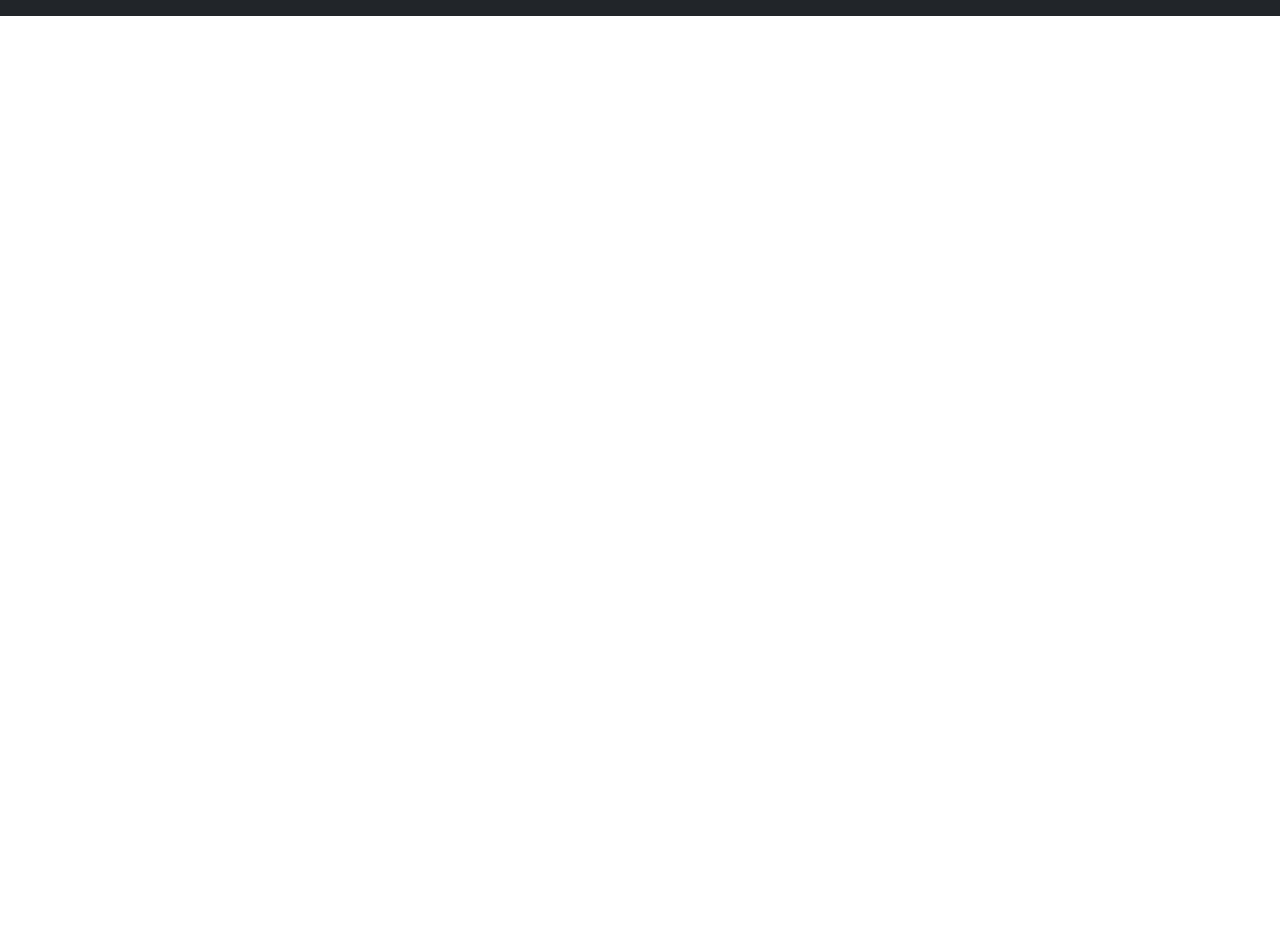
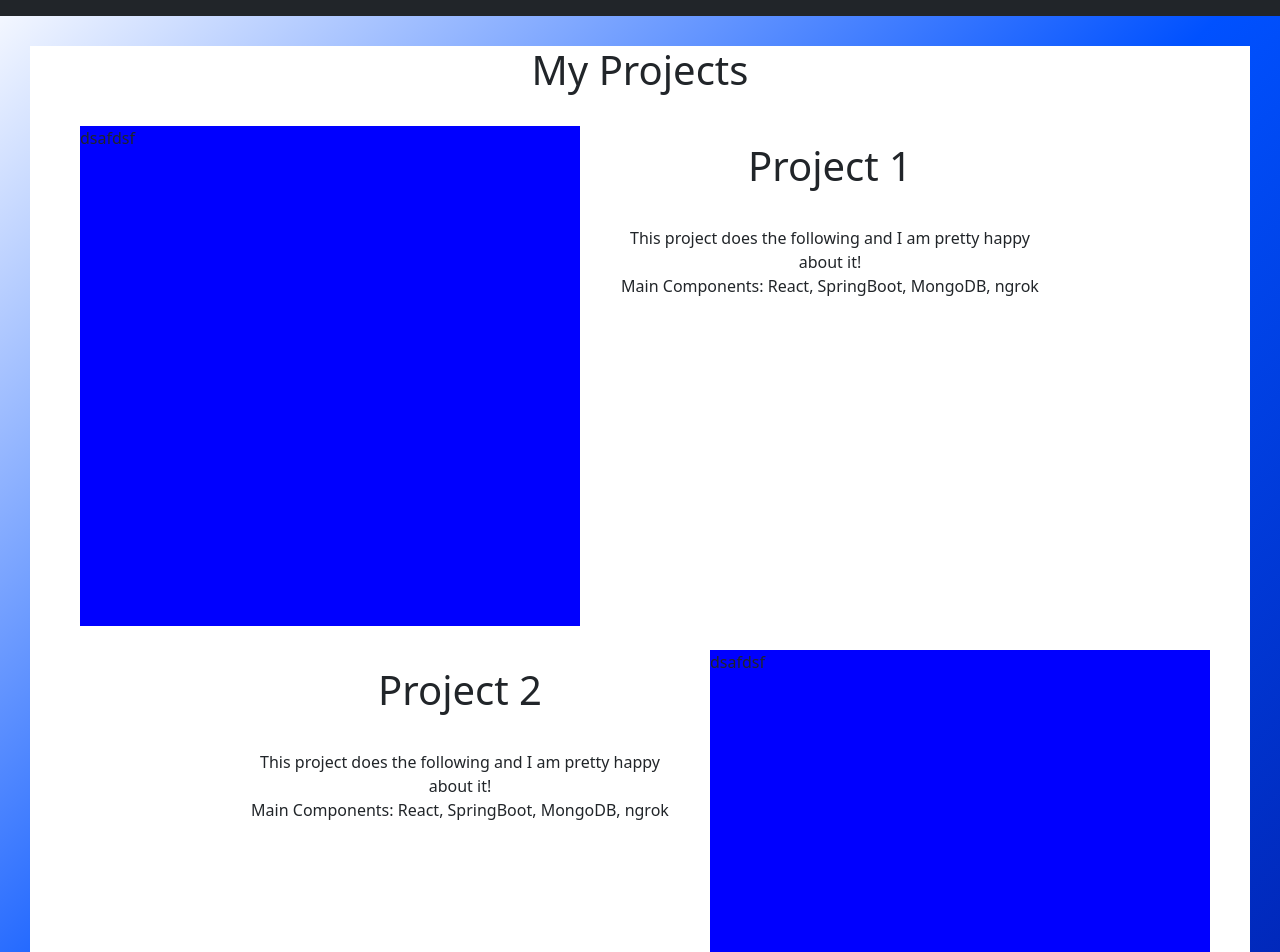
Before and after one commit to HaydenK2/HaydenK2.github.io, a React (Create React App) app: page /projects in a window 1280 px wide. Shown: the part 40-992 px from the top of the page. Before the commit the page ends 800 px from the top, so only its background shows below. Built offline with nearby package versions, Linux system fonts and the light colour scheme.

Commit message:
start on project section

```diff
--- a/src/App.css
+++ b/src/App.css
@@ -1,6 +1,8 @@
-/* .App {
-  text-align: center;
-} */
+.App {
+  background-image: linear-gradient(to bottom right, rgba(0,0,0,0), rgb(0, 81, 255), rgb(1, 32, 173));
+}
+
+
 
 /* .App-logo {
   height: 40vmin;
--- a/src/App.js
+++ b/src/App.js
@@ -4,6 +4,7 @@ import {Routes, Route} from 'react-router-dom';
 import Layout from "./Layout";
 import Home from "./components/home/Home";
 import Header from "./components/header/Header";
+import Projects from "./components/projects/Projects";
 function App() {
   return (
     <div className="App">
@@ -11,7 +12,7 @@ function App() {
         <Routes>
           <Route path="/" element={<Layout/>}>
             <Route path="/" element={<Home/>} > </Route>
-
+            <Route path="/projects" element={<Projects/>}></Route>
           </Route>
         </Routes>
     </div>
--- a/src/components/home/Home.css
+++ b/src/components/home/Home.css
@@ -1,15 +1,13 @@
 .welcome-container {
-    background-color: rgb(0, 98, 255);
+    background-image: linear-gradient(to bottom right, rgba(0,0,0,0), rgb(0, 133, 250));
 
     /* display:inline-block; */
     display: flex;
     height: 700px;
     width: 100%;
-
 }
 
 .title-container {
-    background-color: rgb(84, 255, 241);
     width: 55%;
     margin: auto;
 }
@@ -20,31 +18,74 @@
 
 .title-text {
     font-size: 60px;
+    position: relative;
+    animation-name: top-title-appear;
+    animation-duration: 1s;
+}
+
+@keyframes top-title-appear {
+    0% {bottom: 50px; opacity: 0%}
+    100% {bottom: 0px; opacity: 100%}
+}
+
+
+
+.name-container {
+    position: relative;
+    animation-name: name-appear;
+    animation-duration: 1s;
+}
+
+@keyframes name-appear {
+    0% {right: 75px; opacity: 0%}
+    100% {right: 0px; opacity: 100%}
+}
+
+.im-text {
+    font-size: 60px;
 }
 
 .name-text {
     font-size: 60px;
     font-weight: bold;
+    background-image: linear-gradient(to bottom, rgb(255, 255, 255), rgb(255, 255, 255));
+    color: transparent;
+    background-clip: text;
 }
 
 .welcome-text {
     font-size: 35px;
-    background-image: linear-gradient(to bottom, rgba(0,0,0,0), rgb(0, 123, 255));
+    background-image: linear-gradient(to bottom, rgb(255, 255, 255), rgb(255, 255, 255));
     color: transparent;
     background-clip: text;
+    position: relative;
+    animation-name: welcome-appear;
+    animation-duration: 1s;
+}
+
+
+@keyframes welcome-appear {
+    0% {top: 75px; opacity: 0%}
+    100% {top: 0px; opacity: 100%}
 }
 
 .profile-pic-container {
     /* display:flex; */
     align-content: center;
-    background-color: rgb(219, 14, 255);
+    /* background-color: rgb(219, 14, 255); */
     width: 45%;
-
-
 }
 
 .profile-pic {
     width: 70%;
     height: 65%;
     margin-left: 10px;
+    position: relative;
+    animation-name: picture-appear;
+    animation-duration: 1.25s;
 }
+
+@keyframes picture-appear {
+    0% {left: 200px; opacity: 0%}
+    100% {left: 0px; opacity: 100%}
+}
--- a/src/components/home/Home.js
+++ b/src/components/home/Home.js
@@ -9,8 +9,10 @@ const Home = () => {
             <div className = "title-container">
               <div className ="title-text-container">
                 <div className="title-text"> Hello! 안녕하세요!</div>
-                <span className="title-text"> I'm </span>
-                <span className="name-text"> Hayden Kim </span>
+                <div className="name-container">
+                  <span className="im-text"> I'm </span>
+                  <span className="name-text"> Hayden Kim </span>
+                </div>
                 <div className="welcome-text"> Welcome to my Website! </div>
 
               </div>
--- /dev/null
+++ b/src/components/projects/Projects.css
@@ -0,0 +1,91 @@
+.project-container {
+    display: flex;
+    flex-direction: column;
+    align-items: flex-start;
+    margin-top: 30px;
+    margin-left: 30px;
+    margin-right: 30px;
+    background-color: white;
+    /* height: 1000px; */
+}
+
+.section-title-container {
+    margin: auto;
+    text-align: center;
+    /* background-color: blue; */
+}
+
+.left-container {
+    /* background-color: red; */
+    width: 100%;
+    height:50%;
+    display: flex;
+    justify-content: flex-start;
+}
+
+.left-box-container {
+    margin-left: 50px;
+    /* background-color: green; */
+    width: 1000px;
+    height: 500px;
+    display: flex;
+    position: relative;
+    animation-name: project-left-appear;
+    animation-duration: 1.25s;
+}
+
+@keyframes project-left-appear {
+    0% {right: 200px; opacity: 0%}
+    100% {right: 0px; opacity: 100%}
+}
+
+.right-container {
+    /* background-color: red; */
+    width: 100%;
+    height:50%;
+    display: flex;
+    justify-content: flex-end;
+}
+
+.right-box-container {
+    margin-right: 40px;
+    /* background-color: green; */
+    width: 1000px;
+    height: 500px;
+    display: flex;
+    position: relative;
+    animation-name: project-right-appear;
+    animation-duration: 1.25s;
+}
+
+@keyframes project-right-appear {
+    0% {left: 200px; opacity: 0%}
+    100% {left: 0px; opacity: 100%}
+}
+
+.project-gif-container {
+    background-color: blue;
+    width: 50%;
+}
+
+.project-summary-container {
+    /* background-color: red; */
+    width: 50%;
+    display: flex;
+    flex-direction: column;
+    text-align: center;
+}
+
+.project-title-container {
+    /* background-color: lightblue; */
+    margin-top: 10px;
+    font-size: 40px;
+    height: 10%;
+}
+
+.project-description-container {
+    /* background-color: red; */
+    height: 85%;
+    padding: 30px;
+    margin: 10px;
+}
--- a/src/components/projects/Projects.js
+++ b/src/components/projects/Projects.js
@@ -0,0 +1,64 @@
+import React from 'react'
+import './Projects.css';
+
+const Home = () => {
+  return (
+    <div className = "project-container">
+
+        <div className ="section-title-container">
+            <h1> My Projects </h1>
+        </div>
+        <br/>
+        <div className="left-container">
+            <div className ="left-box-container">
+                <div className="project-gif-container">
+                    dsafdsf
+                </div>
+                <div className = "project-summary-container">
+                    <div className="project-title-container">
+                        Project 1
+                    </div>
+                    <div className="project-description-container">
+                        <div>
+                            This project does the following and I am pretty happy about it!
+                        </div>
+                        <div>
+                            Main Components: React, SpringBoot, MongoDB, ngrok
+                        </div>
+                    </div>
+                </div>
+            </div>
+        </div>
+
+        <br/>
+        <div className="right-container">
+            <div className ="right-box-container">
+                <div className = "project-summary-container">
+                    <div className="project-title-container">
+                        Project 2
+                    </div>
+                    <div className="project-description-container">
+                        <div>
+                            This project does the following and I am pretty happy about it!
+                        </div>
+                        <div>
+                            Main Components: React, SpringBoot, MongoDB, ngrok
+                        </div>
+                    </div>
+                </div>
+                <div className="project-gif-container">
+                    dsafdsf
+                </div>
+
+            </div>
+        </div>
+
+
+
+
+
+    </div>
+  )
+}
+
+export default Home
```
